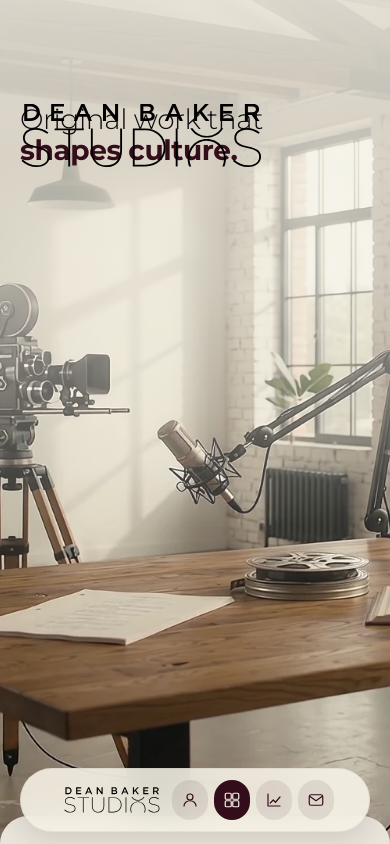
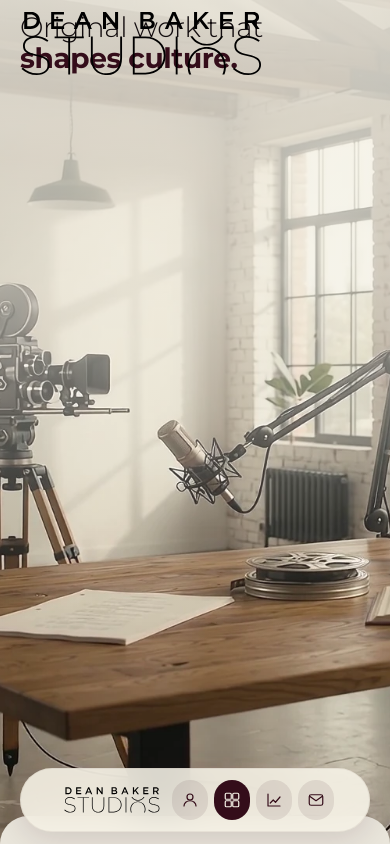
Before and after one commit to mwemmz/dean-baker-studios-site, a plain HTML site: page index.html in a window 390 px wide. Shown: the top 844 px of the page. Drawn offline with Linux system fonts and the light colour scheme.

Commit message:
Move mobile hero logo to top away from text

```diff
--- a/index.html
+++ b/index.html
@@ -316,7 +316,7 @@ footer .follow a:hover .ico{color:var(--merlot)}
   .nav-links .ctl{padding:0 12px;min-height:40px;letter-spacing:.06em}
   .hero img{object-fit:cover;object-position:30% 45%;transform:none!important;animation:none!important}
   .hero::after{background:linear-gradient(180deg,rgba(246,243,232,.86) 0%,rgba(246,243,232,.6) 34%,rgba(246,243,232,.12) 62%,rgba(246,243,232,0) 80%)}
-  .hero-copy{top:calc(var(--nav) + clamp(12px,4vh,32px));max-width:calc(100vw - 2 * var(--pad))}
+  .hero-copy{top:12px;max-width:calc(100vw - 2 * var(--pad))}
   .about-head,.head{flex-direction:column;align-items:flex-start}
   .cards{grid-template-columns:1fr}
   .steps{grid-template-columns:minmax(0,1fr)}
```
